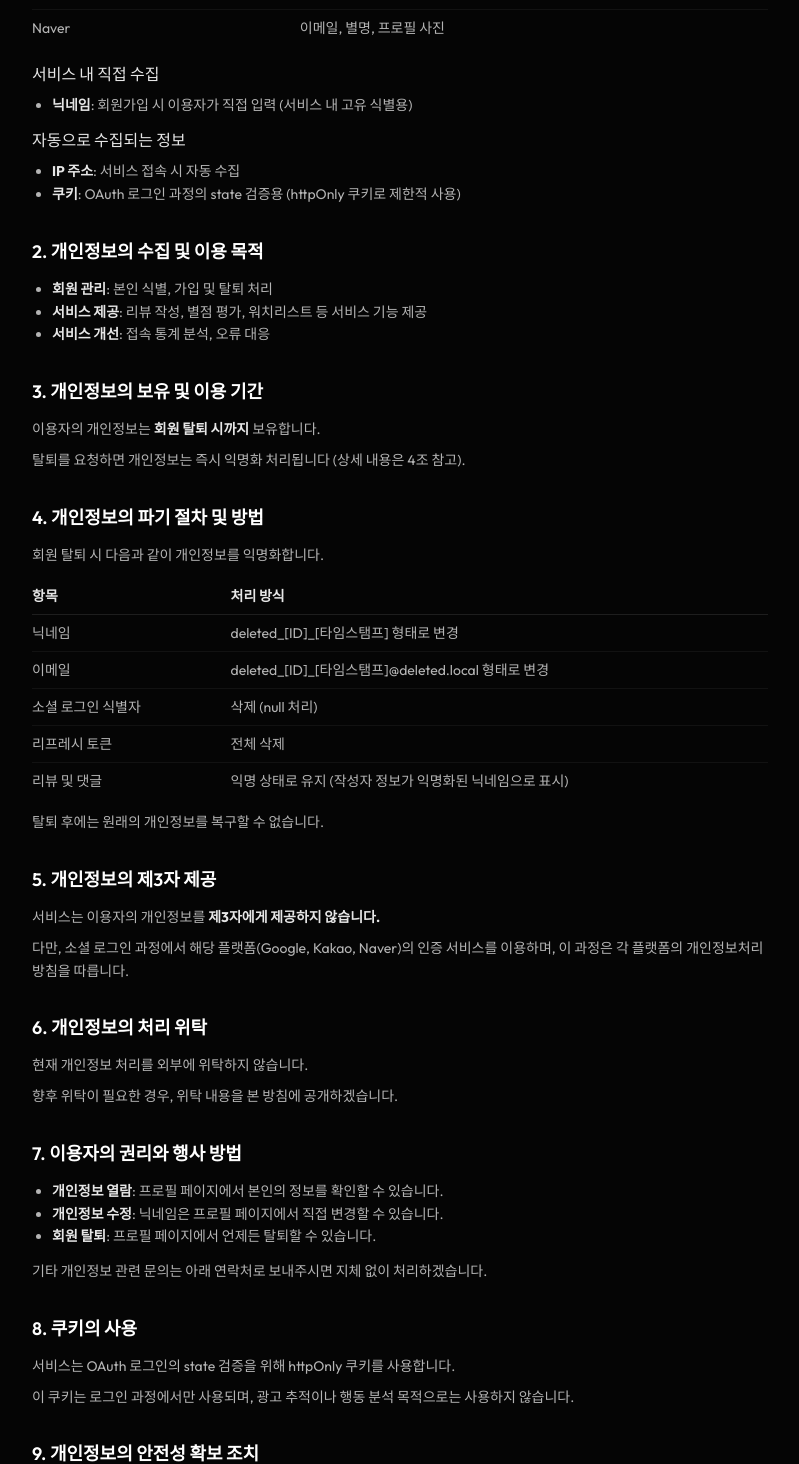
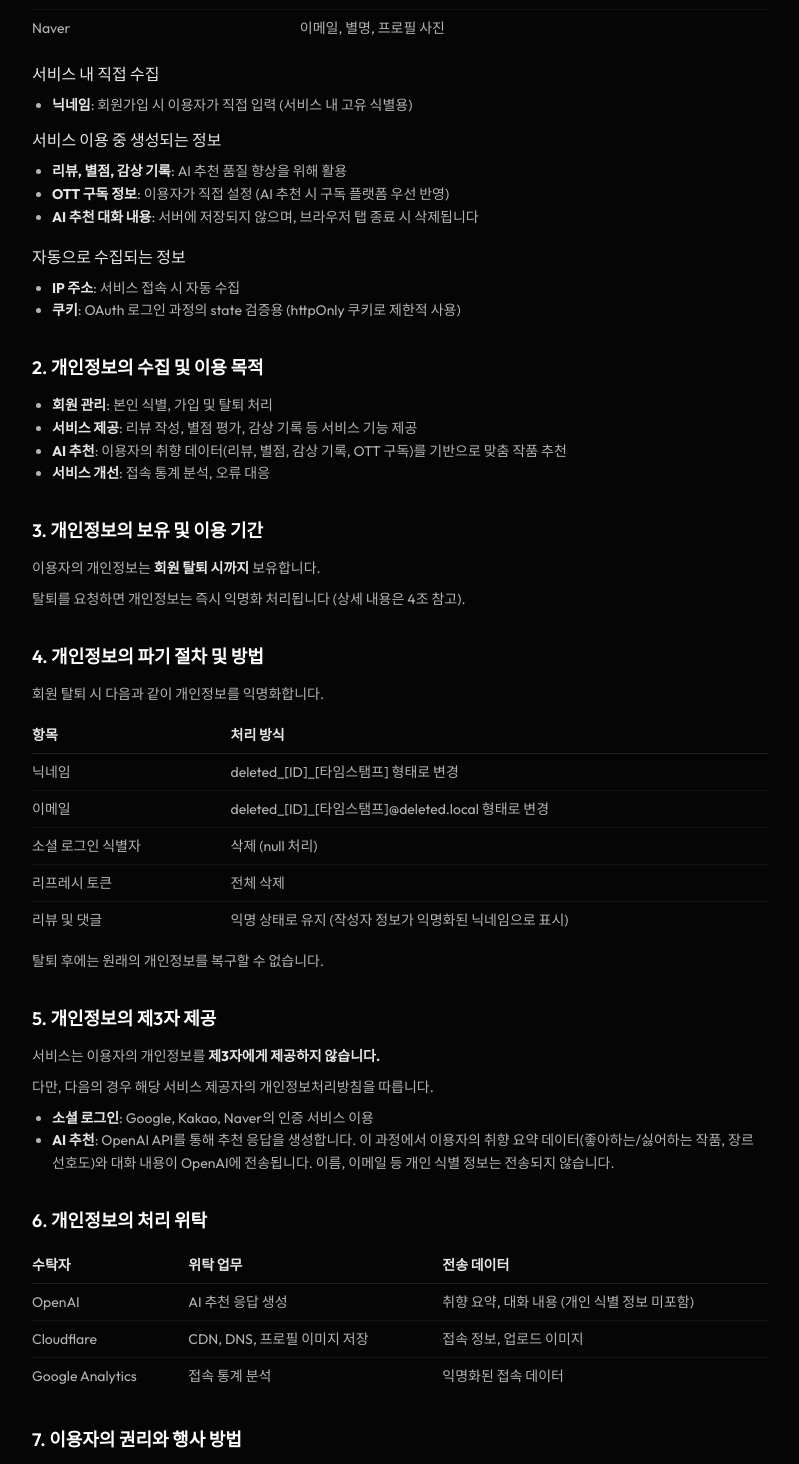
Before and after one commit to dobbylee/filmott, a Next.js app in the folder frontend/: page /privacy in a window 1280 px wide. Shown: the part 467-1931 px from the top of the page, without its empty margins (240-1039 px from the left). Built offline with nearby package versions, Linux system fonts and the light colour scheme; no server answers.

Commit message:
feat: 최신 TV 캐싱 조건 추가 (3년 이내 + vote>=50 + watch_region=KR) + SEO/약관/프라이버시 업데이트

```diff
--- a/frontend/src/app/layout.tsx
+++ b/frontend/src/app/layout.tsx
@@ -33,10 +33,10 @@ export const viewport: Viewport = {
 export const metadata: Metadata = {
   metadataBase: new URL(SITE_URL),
   title: {
-    default: 'filmott - 영화/시리즈 리뷰',
+    default: 'filmott - 영화/시리즈 추천 & 리뷰',
     template: '%s | filmott',
   },
-  description: '영화와 시리즈 리뷰, 별점, 워치리스트. 나만의 경험을 기록하세요.',
+  description: 'AI가 취향에 맞는 영화와 시리즈를 추천해드립니다. 리뷰와 별점으로 나만의 감상을 기록하세요.',
   icons: {
     icon: [
       { url: '/icons/favicon/favicon-32x32.png', sizes: '32x32', type: 'image/png' },
@@ -53,8 +53,8 @@ export const metadata: Metadata = {
     locale: 'ko_KR',
     url: SITE_URL,
     siteName: 'filmott',
-    title: 'filmott - 영화/시리즈 리뷰',
-    description: '영화와 시리즈 리뷰, 별점, 워치리스트. 나만의 경험을 기록하세요.',
+    title: 'filmott - 영화/시리즈 추천 & 리뷰',
+    description: 'AI가 취향에 맞는 영화와 시리즈를 추천해드립니다. 리뷰와 별점으로 나만의 감상을 기록하세요.',
     images: [
       {
         url: '/icons/og/og-image.png',
@@ -66,8 +66,8 @@ export const metadata: Metadata = {
   },
   twitter: {
     card: 'summary_large_image',
-    title: 'filmott - 영화/시리즈 리뷰',
-    description: '영화와 시리즈 리뷰, 별점, 워치리스트. 나만의 경험을 기록하세요.',
+    title: 'filmott - 영화/시리즈 추천 & 리뷰',
+    description: 'AI가 취향에 맞는 영화와 시리즈를 추천해드립니다. 리뷰와 별점으로 나만의 감상을 기록하세요.',
     images: ['/icons/og/twitter-card.png'],
   },
   verification: {
--- a/frontend/src/app/privacy/page.tsx
+++ b/frontend/src/app/privacy/page.tsx
@@ -51,6 +51,13 @@ export default function PrivacyPage() {
             <li><strong className="text-white/90">닉네임</strong>: 회원가입 시 이용자가 직접 입력 (서비스 내 고유 식별용)</li>
           </ul>
 
+          <h3 className="text-base font-medium text-white/90 mb-2">서비스 이용 중 생성되는 정보</h3>
+          <ul className="list-disc pl-5 mb-4">
+            <li><strong className="text-white/90">리뷰, 별점, 감상 기록</strong>: AI 추천 품질 향상을 위해 활용</li>
+            <li><strong className="text-white/90">OTT 구독 정보</strong>: 이용자가 직접 설정 (AI 추천 시 구독 플랫폼 우선 반영)</li>
+            <li><strong className="text-white/90">AI 추천 대화 내용</strong>: 서버에 저장되지 않으며, 브라우저 탭 종료 시 삭제됩니다</li>
+          </ul>
+
           <h3 className="text-base font-medium text-white/90 mb-2">자동으로 수집되는 정보</h3>
           <ul className="list-disc pl-5">
             <li><strong className="text-white/90">IP 주소</strong>: 서비스 접속 시 자동 수집</li>
@@ -62,7 +69,8 @@ export default function PrivacyPage() {
           <h2 className="text-lg font-semibold text-white mb-3">2. 개인정보의 수집 및 이용 목적</h2>
           <ul className="list-disc pl-5">
             <li><strong className="text-white/90">회원 관리</strong>: 본인 식별, 가입 및 탈퇴 처리</li>
-            <li><strong className="text-white/90">서비스 제공</strong>: 리뷰 작성, 별점 평가, 워치리스트 등 서비스 기능 제공</li>
+            <li><strong className="text-white/90">서비스 제공</strong>: 리뷰 작성, 별점 평가, 감상 기록 등 서비스 기능 제공</li>
+            <li><strong className="text-white/90">AI 추천</strong>: 이용자의 취향 데이터(리뷰, 별점, 감상 기록, OTT 구독)를 기반으로 맞춤 작품 추천</li>
             <li><strong className="text-white/90">서비스 개선</strong>: 접속 통계 분석, 오류 대응</li>
           </ul>
         </section>
@@ -114,13 +122,43 @@ export default function PrivacyPage() {
         <section>
           <h2 className="text-lg font-semibold text-white mb-3">5. 개인정보의 제3자 제공</h2>
           <p>서비스는 이용자의 개인정보를 <strong className="text-white/90">제3자에게 제공하지 않습니다.</strong></p>
-          <p className="mt-2">다만, 소셜 로그인 과정에서 해당 플랫폼(Google, Kakao, Naver)의 인증 서비스를 이용하며, 이 과정은 각 플랫폼의 개인정보처리방침을 따릅니다.</p>
+          <p className="mt-2">다만, 다음의 경우 해당 서비스 제공자의 개인정보처리방침을 따릅니다.</p>
+          <ul className="list-disc pl-5 mt-2">
+            <li><strong className="text-white/90">소셜 로그인</strong>: Google, Kakao, Naver의 인증 서비스 이용</li>
+            <li><strong className="text-white/90">AI 추천</strong>: OpenAI API를 통해 추천 응답을 생성합니다. 이 과정에서 이용자의 취향 요약 데이터(좋아하는/싫어하는 작품, 장르 선호도)와 대화 내용이 OpenAI에 전송됩니다. 이름, 이메일 등 개인 식별 정보는 전송되지 않습니다.</li>
+          </ul>
         </section>
 
         <section>
           <h2 className="text-lg font-semibold text-white mb-3">6. 개인정보의 처리 위탁</h2>
-          <p>현재 개인정보 처리를 외부에 위탁하지 않습니다.</p>
-          <p className="mt-2">향후 위탁이 필요한 경우, 위탁 내용을 본 방침에 공개하겠습니다.</p>
+          <div className="overflow-x-auto">
+            <table className="w-full border-collapse text-sm">
+              <thead>
+                <tr className="border-b border-white/10">
+                  <th className="py-2 pr-4 text-left text-white/90">수탁자</th>
+                  <th className="py-2 pr-4 text-left text-white/90">위탁 업무</th>
+                  <th className="py-2 text-left text-white/90">전송 데이터</th>
+                </tr>
+              </thead>
+              <tbody>
+                <tr className="border-b border-white/5">
+                  <td className="py-2 pr-4">OpenAI</td>
+                  <td className="py-2 pr-4">AI 추천 응답 생성</td>
+                  <td className="py-2">취향 요약, 대화 내용 (개인 식별 정보 미포함)</td>
+                </tr>
+                <tr className="border-b border-white/5">
+                  <td className="py-2 pr-4">Cloudflare</td>
+                  <td className="py-2 pr-4">CDN, DNS, 프로필 이미지 저장</td>
+                  <td className="py-2">접속 정보, 업로드 이미지</td>
+                </tr>
+                <tr>
+                  <td className="py-2 pr-4">Google Analytics</td>
+                  <td className="py-2 pr-4">접속 통계 분석</td>
+                  <td className="py-2">익명화된 접속 데이터</td>
+                </tr>
+              </tbody>
+            </table>
+          </div>
         </section>
 
         <section>
--- a/frontend/src/app/terms/page.tsx
+++ b/frontend/src/app/terms/page.tsx
@@ -15,7 +15,7 @@ export default function TermsPage() {
         <section>
           <h2 className="text-lg font-semibold text-white mb-3">제1조 (목적)</h2>
           <p>이 약관은 filmott(이하 &quot;서비스&quot;)의 이용에 관한 기본적인 사항을 정하는 것을 목적으로 합니다.</p>
-          <p className="mt-2">서비스는 영화와 시리즈에 대한 리뷰, 별점, 워치리스트를 제공하는 커뮤니티 플랫폼입니다.</p>
+          <p className="mt-2">서비스는 AI 기반 영화/시리즈 추천, 리뷰, 별점, 감상 기록을 제공하는 플랫폼입니다.</p>
         </section>
 
         <section>
@@ -56,10 +56,11 @@ export default function TermsPage() {
           <h2 className="text-lg font-semibold text-white mb-3">제5조 (서비스의 내용)</h2>
           <p className="mb-2">서비스는 다음 기능을 제공합니다.</p>
           <ul className="list-disc pl-5">
+            <li>AI 맞춤 영화/시리즈 추천 (대화형 챗봇)</li>
             <li>영화/시리즈 정보 탐색 (TMDB, KOBIS 데이터 기반)</li>
             <li>별점 평가 및 한줄평 작성</li>
             <li>리뷰에 대한 댓글 및 좋아요</li>
-            <li>워치리스트 관리 (보고 싶은 작품, 본 작품 기록)</li>
+            <li>감상 기록 관리 (감상한 작품, 감상할 작품)</li>
             <li>박스오피스 및 OTT 순위 조회</li>
           </ul>
         </section>
@@ -109,11 +110,12 @@ export default function TermsPage() {
         </section>
 
         <section>
-          <h2 className="text-lg font-semibold text-white mb-3">제10조 (외부 데이터 및 면책)</h2>
+          <h2 className="text-lg font-semibold text-white mb-3">제10조 (외부 데이터 및 AI 추천 면책)</h2>
           <ol className="list-decimal pl-5 space-y-1">
             <li>서비스에서 제공하는 영화/시리즈 정보는 <strong className="text-white/90">TMDB(The Movie Database)</strong>와 <strong className="text-white/90">KOBIS(영화진흥위원회)</strong>의 데이터를 기반으로 합니다.</li>
             <li>외부 데이터의 <strong className="text-white/90">정확성, 완전성, 최신성을 보장하지 않습니다.</strong></li>
             <li>OTT 제공 현황, 박스오피스 순위 등은 외부 API에서 제공하는 정보이며, 실제와 차이가 있을 수 있습니다.</li>
+            <li><strong className="text-white/90">AI 추천은 참고용이며</strong>, 추천 결과의 정확성이나 적합성을 보장하지 않습니다. AI가 생성한 응답에는 부정확한 정보가 포함될 수 있습니다.</li>
             <li>회원 간 분쟁에 대해 서비스는 개입 의무를 지지 않으나, 원만한 해결을 위해 협조할 수 있습니다.</li>
           </ol>
         </section>
```
Also changed, not shown: frontend/public/manifest.json, 1 other file (tests, documents, lock files or other folders).
